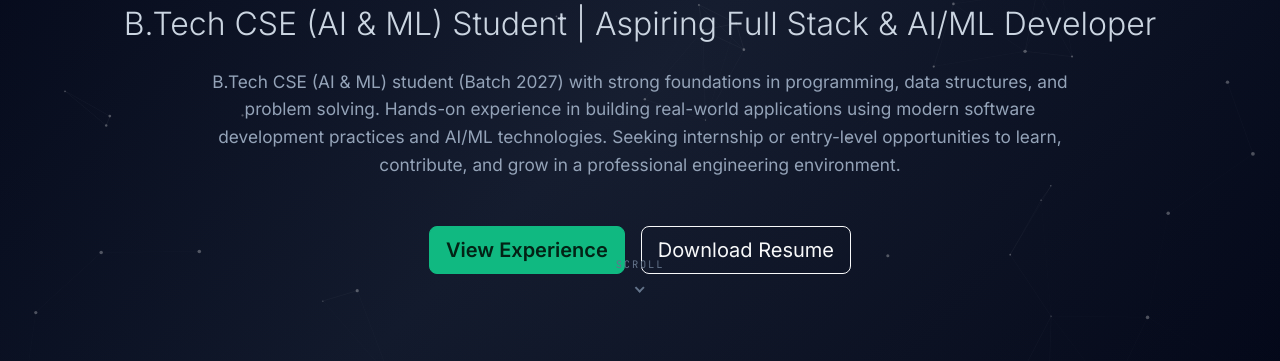
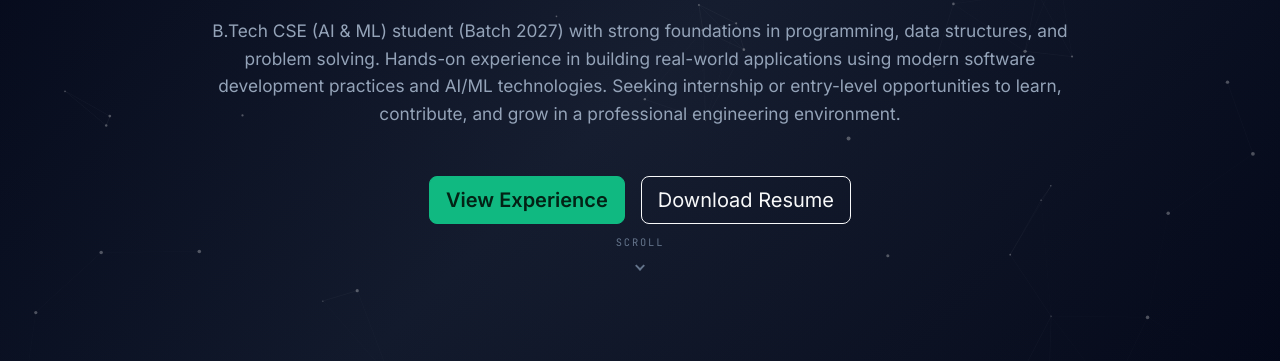
Before and after one commit to anurag-singh12219/Portfolio, a website: page index.html in a window 1280 px wide. Shown: the part 315-676 px from the top of the page. Drawn offline with nearby package versions, Linux system fonts and the light colour scheme.

Commit message:
fix: laptop hero scroll placement and spacing

```diff
--- a/style.css
+++ b/style.css
@@ -766,6 +766,30 @@ a {
   transform: translateY(0);
 }
 
+@media (min-width: 576px) and (max-width: 1399.98px) {
+  .hero-section {
+    min-height: auto;
+    padding-top: 5.75rem;
+    padding-bottom: 2.8rem;
+  }
+
+  .hero-section .container {
+    padding-bottom: 1.2rem;
+  }
+
+  .hero-scroll {
+    position: static;
+    left: auto;
+    bottom: auto;
+    transform: none;
+    margin-top: 0.65rem;
+  }
+
+  #experience.section-block {
+    padding-top: 2.25rem;
+  }
+}
+
 @media (max-width: 991.98px) {
   .section-block {
     padding: 5.25rem 0;
```
